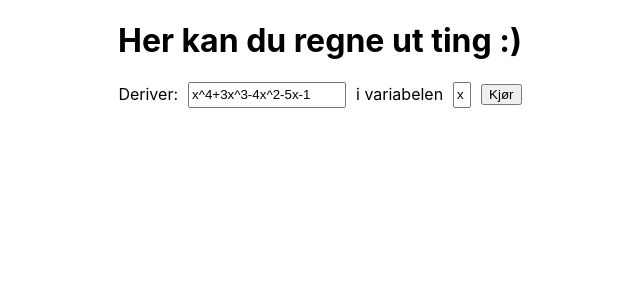
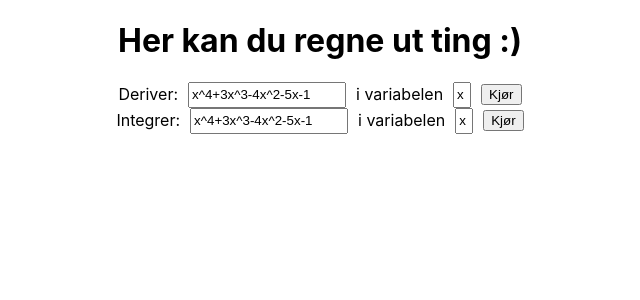
Before and after one commit to Henriklimseth/calculus, a React (Create React App) app: page / in a window 1280 px wide. Shown: the top 300 px of the page, without its empty margins (320-960 px from the left). Built offline with nearby package versions, Linux system fonts and the light colour scheme.

Commit message:
:sparkles: Add basic polynomial integrator

```diff
--- a/src/App.tsx
+++ b/src/App.tsx
@@ -2,6 +2,7 @@ import React from 'react';
 import { createUseStyles } from 'react-jss';
 import { Differentiate } from './Differentiate/Differentiate';
 import { Header } from './Header/Header';
+import { Integrate } from './Integrate/Integrate';
 
 export const App = () => {
   const { app } = useStyles();
@@ -9,6 +10,7 @@ export const App = () => {
     <div className={app}>
       <Header />
       <Differentiate />
+      <Integrate />
     </div>
   );
 };
--- a/src/Differentiate/differentiator.ts
+++ b/src/Differentiate/differentiator.ts
@@ -2,7 +2,7 @@ import {
   parseExpressionToPolynomial,
   IPolynomialComponent
 } from '../utils/parseExpression';
-import { isNotEmpty } from '../utils';
+import { polynomialToString } from '../utils/polynomialToString';
 
 export const differentiate = (
   rawExpression: string,
@@ -19,33 +19,6 @@ export const differentiate = (
   return polynomialToString(differentiated);
 };
 
-const polynomialToString = (p: IPolynomialComponent[]) =>
-  p
-    .map((x, i) => {
-      const coefficient =
-        i === 0 ? x.coefficient.toString() : extractCoefficient(x);
-      switch (x.exponent) {
-        case 0:
-          return coefficient;
-        case 1:
-          return `${coefficient}x`;
-        default:
-          return `${coefficient}x^${x.exponent}`;
-      }
-    })
-    .join('');
-
-const extractCoefficient = (x: IPolynomialComponent) =>
-  x.coefficient > 0 ? `+${x.coefficient}` : `${x.coefficient}`;
-
-const findPrecision = (p: IPolynomialComponent[]) => {
-  const precisions = p
-    .map(x => x.coefficient.toString().split('.')[1])
-    .filter(isNotEmpty)
-    .map(x => x.length);
-  return Math.max(...precisions);
-};
-
 const differentiatePolynomial = (p: IPolynomialComponent[]) =>
   p.map(differentiatePolynomialComponent).filter(x => x.coefficient !== 0);
 
--- /dev/null
+++ b/src/Integrate/Integrate.tsx
@@ -0,0 +1,49 @@
+import React, { useState } from 'react';
+import { createUseStyles } from 'react-jss';
+import { integrate } from './integrator';
+
+export const Integrate = () => {
+  const [inputExpression, setInputExpression] = useState('x^4+3x^3-4x^2-5x-1');
+  const [differentiationVariable, setDifferentiationVariable] = useState('x');
+  const [result, setResult] = useState('');
+  const { expressionField, variableField } = useStyles();
+  const onDifferentiate = () =>
+    setResult(integrate(inputExpression, differentiationVariable));
+  return (
+    <>
+      <div>
+        <label htmlFor="integrateExpression">Integrer:</label>
+        <input
+          id="integrateExpression"
+          className={expressionField}
+          value={inputExpression}
+          onChange={e => setInputExpression(e.target.value)}
+        />
+        <label htmlFor="forVar">i variabelen</label>
+        <input
+          id="forVar"
+          className={variableField}
+          value={differentiationVariable}
+          onChange={e => setDifferentiationVariable(e.target.value)}
+        />
+        <button onClick={onDifferentiate}>Kjør</button>
+      </div>
+      <div>{result && <p>{result}</p>}</div>
+    </>
+  );
+};
+
+const useStyles = createUseStyles({
+  inputField: {
+    margin: '0 10px',
+    height: '20px'
+  },
+  expressionField: {
+    extend: 'inputField',
+    width: '150px'
+  },
+  variableField: {
+    extend: 'inputField',
+    width: '10px'
+  }
+});
--- /dev/null
+++ b/src/Integrate/integrator.ts
@@ -0,0 +1,28 @@
+import {
+  parseExpressionToPolynomial,
+  IPolynomialComponent
+} from '../utils/parseExpression';
+import { polynomialToString } from '../utils/polynomialToString';
+
+export const integrate = (
+  rawExpression: string,
+  integrationVariable: string
+) => {
+  const polynomial = parseExpressionToPolynomial(
+    rawExpression,
+    integrationVariable
+  );
+  // const precision = findPrecision(polynomial);
+  // console.log(precision);
+  const differentiated = integratePolynomial(polynomial);
+
+  return `${polynomialToString(differentiated)} + C`;
+};
+
+const integratePolynomial = (p: IPolynomialComponent[]) =>
+  p.map(integratePolynomialComponent).filter(x => x.coefficient !== 0);
+
+const integratePolynomialComponent = (p: IPolynomialComponent) => ({
+  exponent: p.exponent + 1,
+  coefficient: p.coefficient / (p.exponent + 1)
+});
--- /dev/null
+++ b/src/utils/polynomialToString.ts
@@ -0,0 +1,29 @@
+import { IPolynomialComponent } from './parseExpression';
+import { isNotEmpty } from '.';
+
+export const polynomialToString = (p: IPolynomialComponent[]) =>
+  p
+    .map((x, i) => {
+      const coefficient =
+        i === 0 ? x.coefficient.toString() : extractCoefficient(x);
+      switch (x.exponent) {
+        case 0:
+          return coefficient;
+        case 1:
+          return `${coefficient}x`;
+        default:
+          return `${coefficient}x^${x.exponent}`;
+      }
+    })
+    .join(' ');
+
+const extractCoefficient = (x: IPolynomialComponent) =>
+  x.coefficient > 0 ? `+ ${x.coefficient}` : `- ${-x.coefficient}`;
+
+const findPrecision = (p: IPolynomialComponent[]) => {
+  const precisions = p
+    .map(x => x.coefficient.toString().split('.')[1])
+    .filter(isNotEmpty)
+    .map(x => x.length);
+  return Math.max(...precisions);
+};
```
